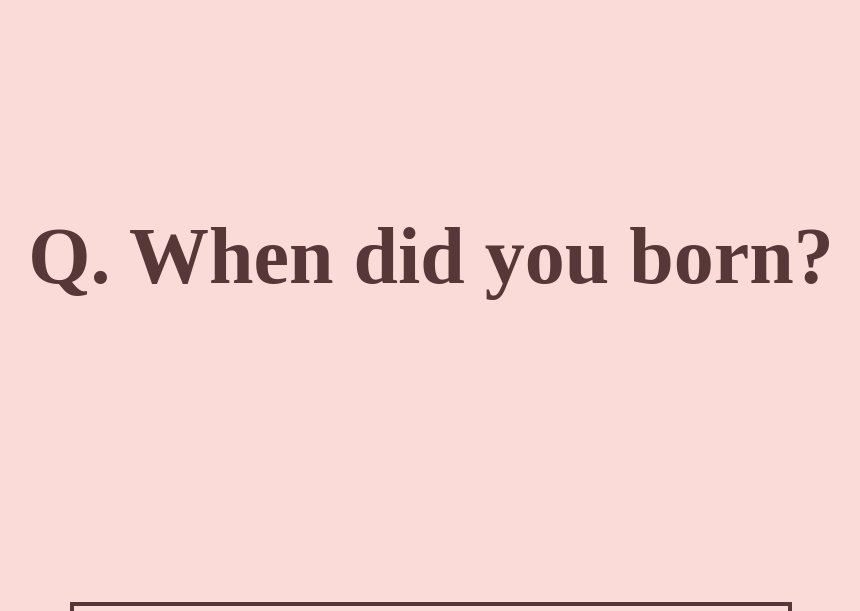
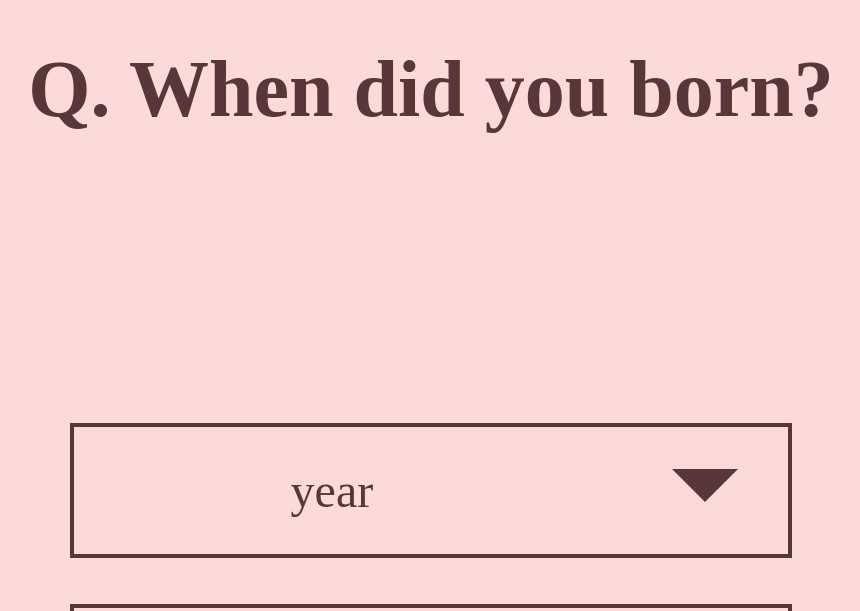
Before and after one commit to hwans015/hwans015.github.io, a plain HTML site: page projects/2nd WEB sp/zodiac.html in a window 1280 px wide. Shown: the part 189-800 px from the top of the page, without its empty margins (209-1069 px from the left). Drawn offline with Linux system fonts and the light colour scheme; a web font is replaced by a local one.

Commit message:
position

```diff
--- a/projects/2nd WEB sp/style 2.css
+++ b/projects/2nd WEB sp/style 2.css
@@ -22,14 +22,14 @@
 		color: #573737;
 		font-weight: bold;
 /*		padding-left: 8%;*/
-		padding-top: 31%;
+		padding-top: 18%;
 		align-items: center;
 		text-align: center;
 
 	}
 	#page_3 .drop{
 		padding: 20%;
-		padding-top: 60%;
+		padding-top: 46%;
 /*		overflow-y: scroll;*/
 	}
 	#page_3 .custom-select{
@@ -99,7 +99,7 @@
 		font-weight: bold;
 		color: #573737;
 		text-align: center;
-		padding-top: 30%;
+		padding-top: 16%;
 		padding-bottom: 11%;
 	}
 
```
